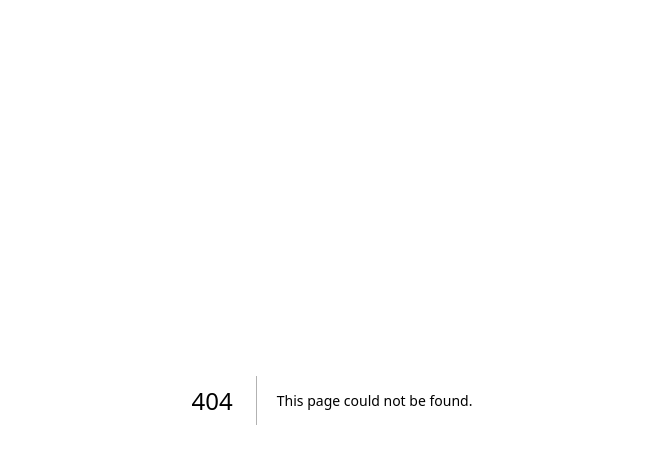
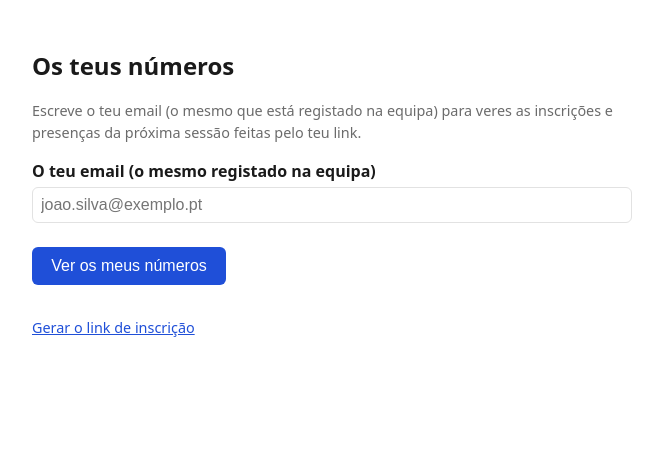
Before and after one commit to zmrlopes/webinar, a Next.js app: page /consultor/painel in a window 1280 px wide. Before the commit this address had no page. Shown: the top 464 px of the page, without its empty margins (308-971 px from the left). Built offline with nearby package versions, Linux system fonts and the light colour scheme.

Commit message:
Painel do consultor: inscrições e presenças da próxima sessão
/consultor/painel — o consultor escreve o email (validado na Brevo, como no
gerador de link) e vê, para a próxima sessão: quantos se inscreveram pelo
seu link, quantos estiveram presentes e quantos não entraram.

```diff
--- /dev/null
+++ b/app/api/consultor/estatisticas/route.ts
@@ -0,0 +1,44 @@
+import { NextResponse } from "next/server";
+import { procurarContactoBrevo } from "@/lib/brevo-contatos";
+import { estatisticasConsultor } from "@/lib/consultor";
+import { listarWebinarsFuturos } from "@/lib/webinars";
+
+export async function POST(request: Request): Promise<Response> {
+  const corpo = (await request.json().catch(() => null)) as Record<string, unknown> | null;
+  const email = corpo?.email;
+
+  if (typeof email !== "string" || !email.includes("@")) {
+    return NextResponse.json({ erro: "email inválido" }, { status: 400 });
+  }
+  const emailNormalizado = email.trim().toLowerCase();
+
+  try {
+    const contacto = await procurarContactoBrevo(emailNormalizado);
+    if (!contacto) {
+      return NextResponse.json(
+        { erro: "não encontrámos esse email na equipa — confirma se está certo" },
+        { status: 404 },
+      );
+    }
+
+    const webinars = await listarWebinarsFuturos();
+    const proximo = webinars[0];
+    if (!proximo) {
+      return NextResponse.json({ erro: "não há sessões agendadas de momento" }, { status: 404 });
+    }
+
+    const numeros = await estatisticasConsultor(proximo.id, emailNormalizado);
+
+    return NextResponse.json({
+      webinar: { titulo: proximo.titulo, sessaoExternaEm: proximo.sessaoExternaEm },
+      ...numeros,
+    });
+  } catch (erro) {
+    console.error("falha ao calcular estatísticas do consultor:", erro);
+    const mensagem = erro instanceof Error ? erro.message : String(erro);
+    return NextResponse.json(
+      { erro: `não foi possível obter os números (${mensagem})` },
+      { status: 500 },
+    );
+  }
+}
--- a/app/consultor/page.tsx
+++ b/app/consultor/page.tsx
@@ -1,3 +1,4 @@
+import Link from "next/link";
 import { GeradorLink } from "./gerador-link";
 
 export const dynamic = "force-dynamic";
@@ -11,6 +12,9 @@ export default function PaginaConsultor() {
         inscrição da próxima sessão, já identificado como teu.
       </p>
       <GeradorLink />
+      <p className="mudo" style={{ marginTop: "2rem" }}>
+        <Link href="/consultor/painel">Ver as minhas inscrições e presenças</Link>
+      </p>
     </main>
   );
 }
--- /dev/null
+++ b/app/consultor/painel-consultor.tsx
@@ -0,0 +1,95 @@
+"use client";
+
+import { useState } from "react";
+
+interface Resultado {
+  webinar: { titulo: string; sessaoExternaEm: string };
+  totalInscricoes: number;
+  presencas: number;
+  naoEntraram: number;
+}
+
+function formatarData(iso: string): string {
+  return new Date(iso).toLocaleString("pt-PT", { dateStyle: "long", timeStyle: "short" });
+}
+
+export function PainelConsultor() {
+  const [email, setEmail] = useState("");
+  const [estado, setEstado] = useState<"pronto" | "a-pedir" | "feito" | "erro">("pronto");
+  const [mensagemErro, setMensagemErro] = useState("");
+  const [resultado, setResultado] = useState<Resultado | null>(null);
+
+  async function consultar(evento: React.FormEvent): Promise<void> {
+    evento.preventDefault();
+    setEstado("a-pedir");
+    setMensagemErro("");
+    setResultado(null);
+
+    try {
+      const resposta = await fetch("/api/consultor/estatisticas", {
+        method: "POST",
+        headers: { "Content-Type": "application/json" },
+        body: JSON.stringify({ email }),
+      });
+      const dados = await resposta.json().catch(() => ({}));
+
+      if (!resposta.ok) {
+        setMensagemErro(typeof dados.erro === "string" ? dados.erro : "não foi possível obter os números");
+        setEstado("erro");
+        return;
+      }
+
+      setResultado(dados);
+      setEstado("feito");
+    } catch {
+      setMensagemErro("falha de ligação — tenta outra vez");
+      setEstado("erro");
+    }
+  }
+
+  return (
+    <div>
+      <form onSubmit={consultar}>
+        <label htmlFor="email-painel-consultor">O teu email (o mesmo registado na equipa)</label>
+        <input
+          id="email-painel-consultor"
+          type="email"
+          required
+          maxLength={254}
+          value={email}
+          onChange={(e) => setEmail(e.target.value)}
+          placeholder="joao.silva@exemplo.pt"
+        />
+        <button type="submit" disabled={estado === "a-pedir"}>
+          {estado === "a-pedir" ? "A consultar..." : "Ver os meus números"}
+        </button>
+      </form>
+
+      {estado === "erro" && <p className="erro">{mensagemErro}</p>}
+
+      {resultado && (
+        <div className="cartao" style={{ marginTop: "1.5rem" }}>
+          <p className="mudo" style={{ marginTop: 0 }}>
+            {resultado.webinar.titulo} — {formatarData(resultado.webinar.sessaoExternaEm)}
+          </p>
+          <table>
+            <tbody>
+              <tr>
+                <td>Inscrições pelo teu link</td>
+                <td style={{ textAlign: "right", fontWeight: 700 }}>{resultado.totalInscricoes}</td>
+              </tr>
+              <tr>
+                <td>Estiveram presentes</td>
+                <td style={{ textAlign: "right", fontWeight: 700 }}>{resultado.presencas}</td>
+              </tr>
+              <tr>
+                <td>Não entraram (ou ainda por confirmar, se a sessão ainda não aconteceu)</td>
+                <td style={{ textAlign: "right", fontWeight: 700 }}>{resultado.naoEntraram}</td>
+              </tr>
+            </tbody>
+          </table>
+        </div>
+      )}
+    </div>
+  );
+}
--- /dev/null
+++ b/app/consultor/painel/page.tsx
@@ -0,0 +1,20 @@
+import Link from "next/link";
+import { PainelConsultor } from "../painel-consultor";
+
+export const dynamic = "force-dynamic";
+
+export default function PaginaPainelConsultor() {
+  return (
+    <main>
+      <h1>Os teus números</h1>
+      <p className="mudo">
+        Escreve o teu email (o mesmo que está registado na equipa) para veres as inscrições e
+        presenças da próxima sessão feitas pelo teu link.
+      </p>
+      <PainelConsultor />
+      <p className="mudo" style={{ marginTop: "2rem" }}>
+        <Link href="/consultor">Gerar o link de inscrição</Link>
+      </p>
+    </main>
+  );
+}
--- /dev/null
+++ b/src/lib/consultor.ts
@@ -0,0 +1,36 @@
+import { db } from "./db";
+
+export interface EstatisticasConsultor {
+  totalInscricoes: number;
+  presencas: number;
+  naoEntraram: number;
+}
+
+/**
+ * Números de um consultor para uma sessão: quantos se inscreveram pelo link
+ * dele (`referencia_email`), quantos estiveram presentes e quantos não — os
+ * dois últimos só ficam corretos depois de a sessão acontecer e o processo
+ * de presenças (secção 7-D) correr; antes disso, tudo conta como "não
+ * entraram" porque ainda não há registo de presença.
+ */
+export async function estatisticasConsultor(
+  webinarId: string,
+  referenciaEmail: string,
+): Promise<EstatisticasConsultor> {
+  const { rows } = await db().query<{
+    total_inscricoes: string;
+    presencas: string;
+  }>(
+    `select
+       count(*) filter (where cancelada_em is null) as total_inscricoes,
+       count(*) filter (where cancelada_em is null and presenca = 'attended') as presencas
+     from registrations
+     where webinar_id = $1 and referencia_email = $2`,
+    [webinarId, referenciaEmail],
+  );
+
+  const linha = rows[0];
+  const totalInscricoes = Number(linha?.total_inscricoes ?? 0);
+  const presencas = Number(linha?.presencas ?? 0);
+  return { totalInscricoes, presencas, naoEntraram: totalInscricoes - presencas };
+}
```
